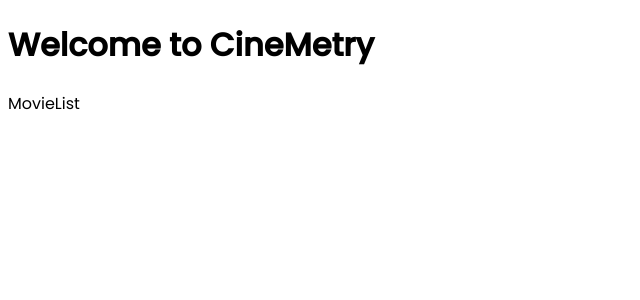
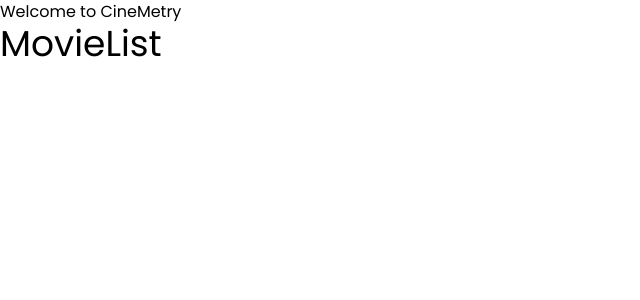
Before and after one commit to Dey11subrata/cine_mentry, a React (Create React App) app: page / in a window 1280 px wide. Shown: the top 300 px of the page, without its empty margins (0-640 px from the left). Built offline with nearby package versions, Linux system fonts and the light colour scheme.

Commit message:
tailwind configured

```diff
--- a/package.json
+++ b/package.json
@@ -35,5 +35,8 @@
       "last 1 firefox version",
       "last 1 safari version"
     ]
+  },
+  "devDependencies": {
+    "tailwindcss": "^3.3.5"
   }
 }
--- a/src/index.css
+++ b/src/index.css
@@ -1,4 +1,8 @@
 @import url("https://fonts.googleapis.com/css2?family=Poppins:ital,wght@0,100;0,200;0,300;0,400;0,500;1,100;1,200;1,300;1,400&display=swap");
+
+@tailwind base;
+@tailwind components;
+@tailwind utilities;
 
 * {
   font-family: "Poppins", sans-serif;
--- a/src/pages/MovieList.js
+++ b/src/pages/MovieList.js
@@ -1,5 +1,5 @@
 import React from "react";
 
 export const MovieList = () => {
-  return <main>MovieList</main>;
+  return <main className="text-4xl">MovieList</main>;
 };
--- /dev/null
+++ b/tailwind.config.js
@@ -0,0 +1,8 @@
+/** @type {import('tailwindcss').Config} */
+module.exports = {
+  content: ["./src/**/*.{html,js}"],
+  theme: {
+    extend: {},
+  },
+  plugins: [],
+};
```
Also changed, not shown: 1 other file (tests, documents, lock files or other folders).
